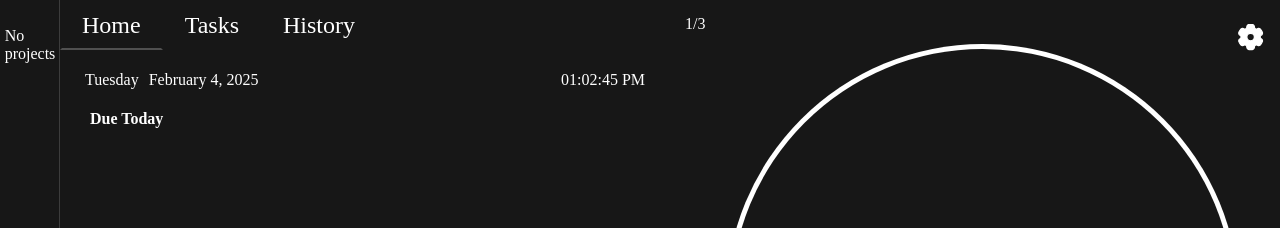
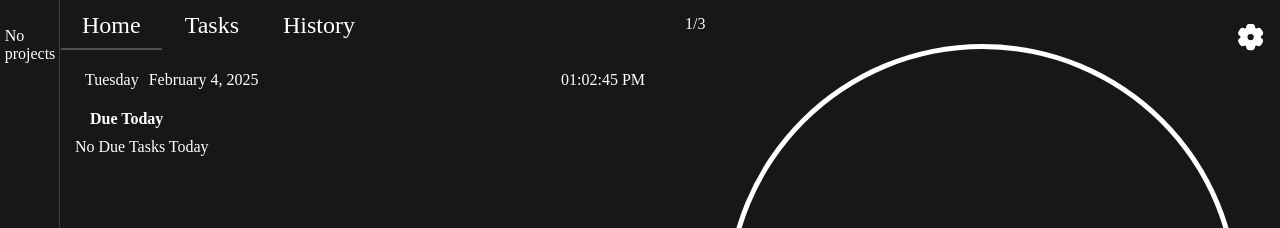
Before and after one commit to Stefan0712/get-it-done, a React (Create React App) app: page / in a window 1280 px wide. Shown: the top 228 px of the page. Built offline with nearby package versions, Linux system fonts and the light colour scheme; a web font is replaced by a local one.

Commit message:
Changed the logic to get due tasks instead of pinned tasks and removed unused functions and imports

```diff
--- a/src/components/MainPanel/Home/Home.js
+++ b/src/components/MainPanel/Home/Home.js
@@ -1,6 +1,5 @@
 import styles from './Home.module.css';
 import { useState, useEffect } from 'react';
-import Calendar from 'react-calendar';
 import 'react-calendar/dist/Calendar.css';
 import { useSelector } from 'react-redux';
 import Habbit from './Habbit';
@@ -8,10 +7,7 @@ import Habbit from './Habbit';
 
 const Home = () => {
 
-    const projects = useSelector((state)=>state.projects);
     const tasks = useSelector((state)=>state.tasks.tasks);
-    const pinnedTasks = useSelector((state)=>state.tasks.tasks.filter(item=>item.isPinned))
-
     const [currentTime, setCurrentTime] = useState(new Date());
     const date = new Date();
     const todayDate = date.toISOString().split("T")[0];
@@ -19,21 +15,17 @@ const Home = () => {
     useEffect(() => {
         const interval = setInterval(() => {
           setCurrentTime(new Date());
-        }, 1000); // Updates every second
+        }, 1000);
 
         return () => clearInterval(interval);
     }, []);
+
+    const dueTasks = tasks?.filter(item=>item.dueDate === todayDate) || [];
 
     // Format date and time
     const formattedTime = currentTime.toLocaleTimeString("en-US", { hour: "2-digit", minute: "2-digit", second: "2-digit" });
     const formattedDate = currentTime.toLocaleDateString("en-US", { year: "numeric", month: "long", day: "numeric" });
     const dayOfWeek = currentTime.toLocaleDateString("en-US", { weekday: "long" });
-
-    const getTotalNoOfTasks = () =>{
-        let sum = 0;
-        projects.forEach(project=>sum += project.tasks.length);
-        return sum;
-    }
 
     return (
         <div className={styles.home}>
@@ -50,12 +42,12 @@ const Home = () => {
             <div className={styles.pinned}>
                 <h4>Due Today</h4>
                 <div className={styles['pinned-tasks-container']}>
-                    {pinnedTasks && pinnedTasks.length > 0 ? pinnedTasks.map((task, index)=>(
-                        <div className={styles['home-task']}>
+                    {dueTasks && dueTasks.length > 0 ? dueTasks.map((task, index)=>(
+                        <div key={index} className={styles['home-task']}>
                             <p className={styles['task-title']}>{task.title}</p>
                             {task.dueDate ? <p className={styles['task-dueDate']}>{task.dueDate}</p> : null}
                         </div>
-                    )) : null}
+                    )) : <p>No Due Tasks Today</p>}
                 </div>
             </div>
 
```
